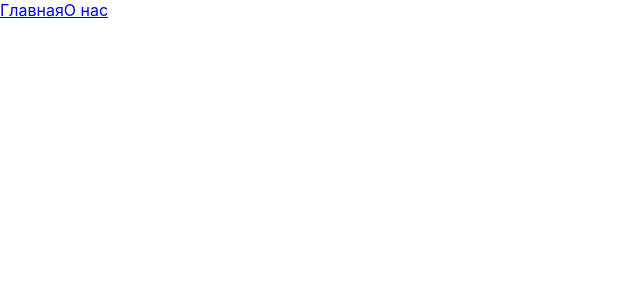
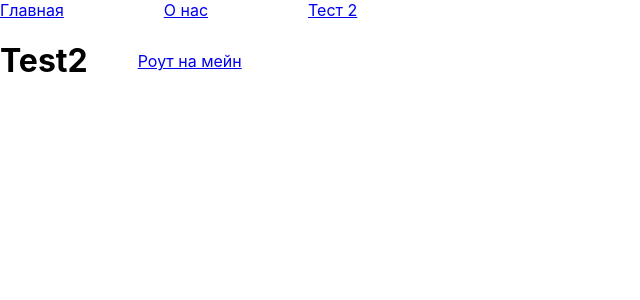
Before and after one commit to NoOl01/kanadskie_doma_frontend, a React (Create React App) app: page /test2 in a window 1280 px wide. Before the commit this address had no page. Shown: the top 300 px of the page, without its empty margins (0-640 px from the left). Built offline with nearby package versions, Linux system fonts and the light colour scheme.

Commit message:
Kanad router test 2

```diff
--- a/src/App.css
+++ b/src/App.css
@@ -1,38 +1,4 @@
-.App {
-  text-align: center;
+header{
+  display: flex;
+  gap: 100px;
 }
-
-.App-logo {
-  height: 40vmin;
-  pointer-events: none;
-}
-
-@media (prefers-reduced-motion: no-preference) {
-  .App-logo {
-    animation: App-logo-spin infinite 20s linear;
-  }
-}
-
-.App-header {
-  background-color: #282c34;
-  min-height: 100vh;
-  display: flex;
-  flex-direction: column;
-  align-items: center;
-  justify-content: center;
-  font-size: calc(10px + 2vmin);
-  color: white;
-}
-
-.App-link {
-  color: #61dafb;
-}
-
-@keyframes App-logo-spin {
-  from {
-    transform: rotate(0deg);
-  }
-  to {
-    transform: rotate(360deg);
-  }
-}
--- a/src/App.js
+++ b/src/App.js
@@ -1,20 +1,25 @@
 import React from 'react';
+import './App.css';
 import { BrowserRouter as Router, Routes, Route, Link } from 'react-router-dom';
 import Home from './Home/Home';
 import About from './Test/Test';
+import Test2 from './TestPage2/TesePage2';
+
 
 function App() {
   return (
     <Router>
       <div className="App">
-        <nav>
+        <header>
           <Link to="/">Главная</Link>
           <Link to="/about">О нас</Link>
-        </nav>
+          <Link to="/test2">Тест 2</Link>
+        </header>
 
         <Routes>
           <Route path="/" element={<Home />} />
           <Route path="/about" element={<About />} />
+          <Route path="/test2" element={<Test2 />} />
         </Routes>
       </div>
     </Router>
--- /dev/null
+++ b/src/Test/Test.css
@@ -0,0 +1,5 @@
+.root{
+    display: flex;
+    gap: 50px;
+    align-items: center;
+}
--- a/src/Test/Test.js
+++ b/src/Test/Test.js
@@ -1,9 +1,12 @@
 import React from 'react';
+import {Link} from "react-router-dom";
+import './Test.css'
 
 function About() {
   return (
     <div className='root'>
         <h1>Test</h1>
+        <Link to="/test2">Роут на тест 2</Link>
     </div>
   );
 }
--- /dev/null
+++ b/src/TestPage2/TesePage2.js
@@ -0,0 +1,14 @@
+import React from 'react';
+import {Link} from "react-router-dom";
+import './TestPage2.css'
+
+function Test2() {
+    return (
+        <div className='root'>
+            <h1>Test2</h1>
+            <Link to="/">Роут на мейн</Link>
+        </div>
+    );
+}
+
+export default Test2;
--- /dev/null
+++ b/src/TestPage2/TestPage2.css
@@ -0,0 +1,5 @@
+.root{
+    display: flex;
+    gap: 50px;
+    align-items: center;
+}
```
